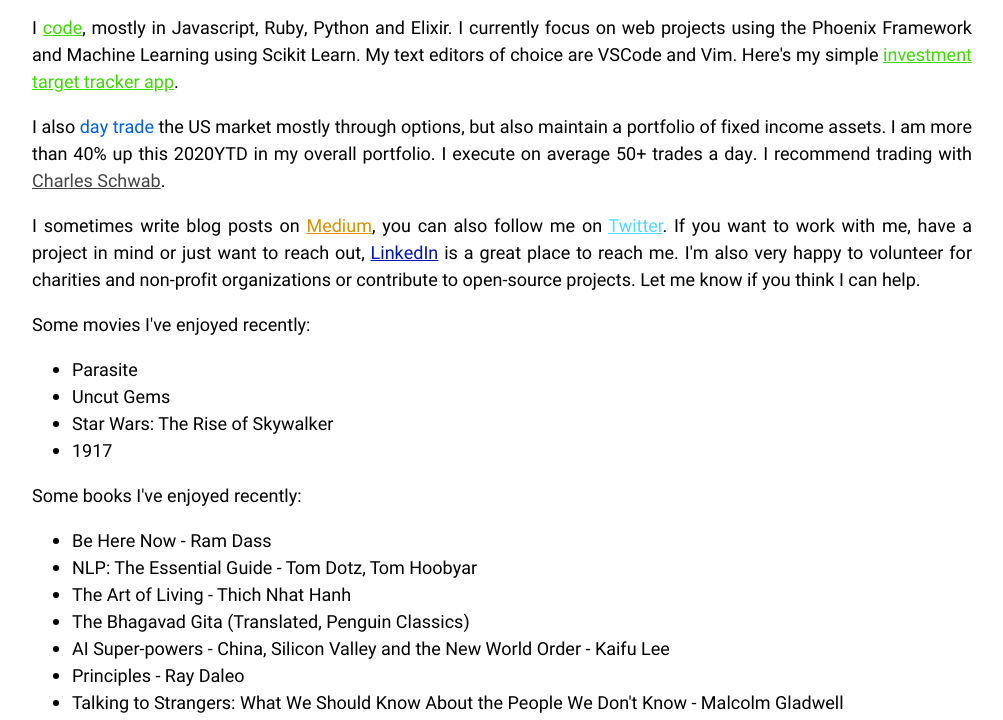
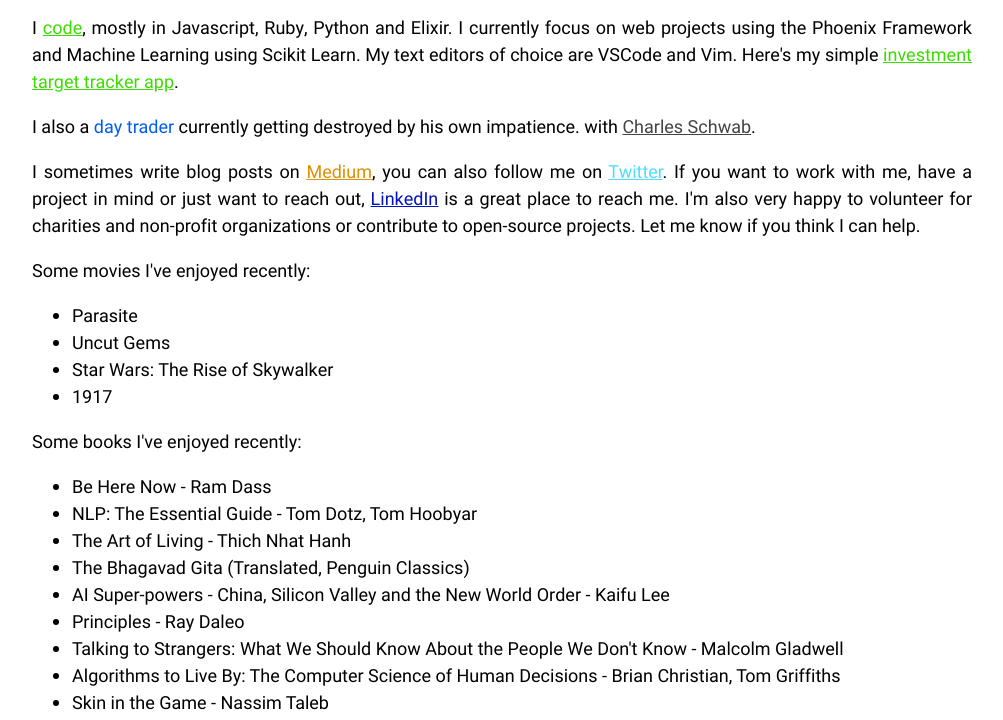
Before and after one commit to fivetwentysix/website, a website built with webpack: page src/index.html in a window 1280 px wide. Shown: the part 71-791 px from the top of the page, without its empty margins (4-1007 px from the left). Built offline with nearby package versions, Linux system fonts and the light colour scheme.

Commit message:
gotta be honest

```diff
--- a/src/index.html
+++ b/src/index.html
@@ -19,7 +19,7 @@
 
 
         <p>
-            I also <span>day trade</span> the US market mostly through options, but also maintain a portfolio of fixed income assets. I am more than 40% up this 2020YTD in my overall portfolio. I execute on average 50+ trades a day. I recommend trading
+            I also a <span>day trader</span> currently getting destroyed by his own impatience.
             with <a class="schwab-link" target="_blank" href="http://www.schwab.com/public/schwab/nn/refer-prospect.html?refrid=REFER644UHFCU">Charles Schwab</a>.
         </p>
 
```
